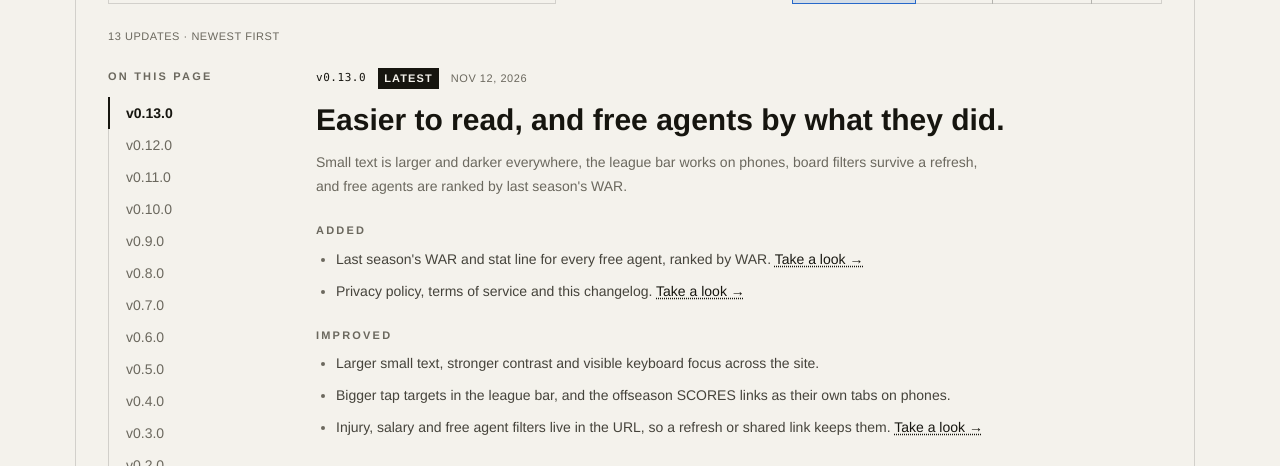
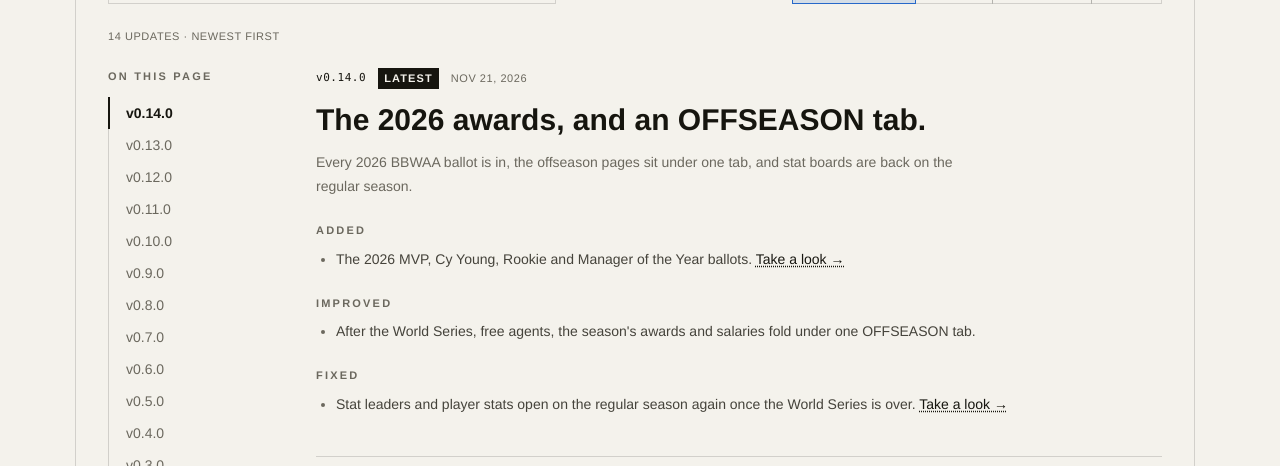
Before and after one commit to nickolastran/stat-sightline, a Next.js app in the folder frontend/: page /changelog in a window 1280 px wide. Shown: the part 261-727 px from the top of the page. Built offline with nearby package versions, Linux system fonts and the light colour scheme; no server answers.

Commit message:
update: changelog v0.14.0

```diff
--- a/frontend/app/changelog/page.tsx
+++ b/frontend/app/changelog/page.tsx
@@ -13,6 +13,18 @@ export const metadata: Metadata = {
  * out. Versions are the site's own, grouped by when things went live.
  */
 const RELEASES: Release[] = [
+  {
+    version: "v0.14.0",
+    date: "2026-11-21",
+    title: "The 2026 awards, and an OFFSEASON tab.",
+    summary:
+      "Every 2026 BBWAA ballot is in, the offseason pages sit under one tab, and stat boards are back on the regular season.",
+    changes: [
+      { kind: "added", text: "The 2026 MVP, Cy Young, Rookie and Manager of the Year ballots.", href: "/award/2026" },
+      { kind: "improved", text: "After the World Series, free agents, the season's awards and salaries fold under one OFFSEASON tab." },
+      { kind: "fixed", text: "Stat leaders and player stats open on the regular season again once the World Series is over.", href: "/league/leaders" },
+    ],
+  },
   {
     version: "v0.13.0",
     date: "2026-11-12",
```
